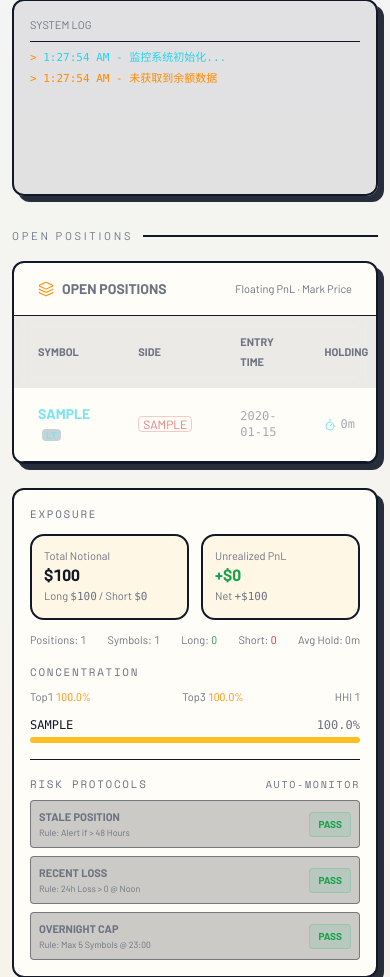
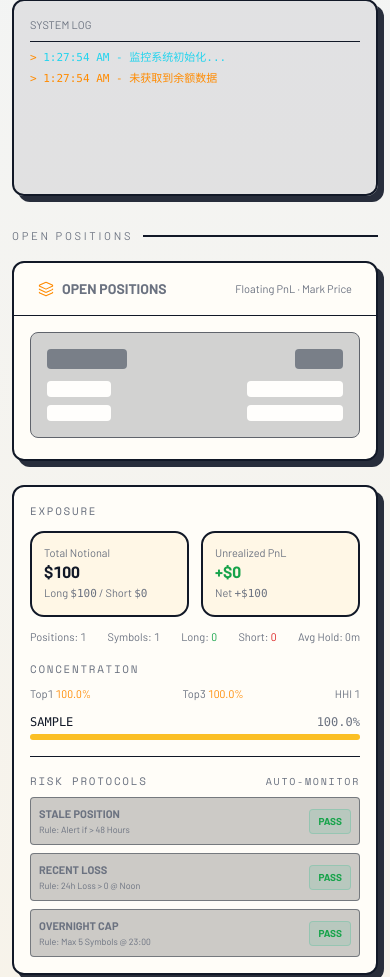
Before and after one commit to miracle-zs/crypto_dashboard, a FastAPI app: page /live-monitor in a window 390 px wide. Shown: the part 2514-3491 px from the top of the page. Run offline with FastAPI, Linux system fonts and the light colour scheme; tables that the repository leaves empty hold one stand-in row (values such as "Sample post"); a database or web service that is not in the repository returns one stand-in record (values such as "Sample title"); data that the repository does not hold is empty; some libraries are stand-ins or nearby versions.

Commit message:
feat(frontend): optimize live monitor performance and mobile UX
- Implement parallel API data fetching (Promise.all) to reduce loading time
- Add responsive Card View for Open Positions on mobile devices
- Add Skeleton Loaders to improve perceived performance during data fetch
- Fix mobile horizontal scrolling issue on tables

```diff
--- a/templates/live_monitor.html
+++ b/templates/live_monitor.html
@@ -677,14 +677,16 @@
             <div class="section-label mt-2">OPEN POSITIONS</div>
             <div class="grid grid-cols-1 lg:grid-cols-12 gap-6 mt-4">
                 <div class="lg:col-span-8">
-                    <div class="glass-panel rounded-xl overflow-hidden panel-reveal">
+                    <div class="glass-panel rounded-xl overflow-hidden panel-reveal min-h-[200px]">
                         <div class="flex justify-between items-center px-6 py-4 border-b border-gray-800">
                             <h3 class="text-sm font-bold text-gray-300 flex items-center">
                                 <i data-lucide="layers" class="mr-2 w-4 h-4 text-amber-400"></i> OPEN POSITIONS
                             </h3>
                             <span class="text-[11px] text-gray-500">Floating PnL · Mark Price</span>
                         </div>
-                        <div class="overflow-x-auto">
+
+                        <!-- Desktop Table View (Hidden on Mobile) -->
+                        <div class="hidden md:block overflow-x-auto">
                             <table class="w-full text-left text-sm text-gray-400 min-w-[760px] md:min-w-full">
                                 <thead class="bg-black/40 text-[11px] uppercase text-gray-500 font-bold sticky top-0 z-10 backdrop-blur">
                                     <tr>
@@ -700,10 +702,41 @@
                                         <th class="px-6 py-4 text-center">Long-term</th>
                                     </tr>
                                 </thead>
-                                <tbody id="open-positions-body" class="divide-y divide-gray-800"></tbody>
+                                <tbody id="open-positions-body" class="divide-y divide-gray-800">
+                                    <!-- Skeleton Loader for Table -->
+                                    <tr class="animate-pulse">
+                                        <td class="px-6 py-4"><div class="h-4 bg-gray-800 rounded w-16"></div></td>
+                                        <td class="px-6 py-4"><div class="h-4 bg-gray-800 rounded w-12"></div></td>
+                                        <td class="px-6 py-4"><div class="h-4 bg-gray-800 rounded w-24"></div></td>
+                                        <td class="px-6 py-4"><div class="h-4 bg-gray-800 rounded w-16"></div></td>
+                                        <td class="px-6 py-4 text-right"><div class="h-4 bg-gray-800 rounded w-16 ml-auto"></div></td>
+                                        <td class="px-6 py-4 text-right"><div class="h-4 bg-gray-800 rounded w-16 ml-auto"></div></td>
+                                        <td class="px-6 py-4 text-right"><div class="h-4 bg-gray-800 rounded w-20 ml-auto"></div></td>
+                                        <td class="px-6 py-4 text-right"><div class="h-4 bg-gray-800 rounded w-16 ml-auto"></div></td>
+                                        <td class="px-6 py-4 text-right"><div class="h-4 bg-gray-800 rounded w-12 ml-auto"></div></td>
+                                        <td class="px-6 py-4"><div class="h-4 bg-gray-800 rounded w-4 mx-auto"></div></td>
+                                    </tr>
+                                </tbody>
                             </table>
                         </div>
-                        <div id="open-positions-empty" class="px-6 py-6 text-sm text-gray-500 hidden">
+
+                        <!-- Mobile Card View (Visible only on Mobile) -->
+                        <div id="open-positions-mobile" class="md:hidden p-4 space-y-3">
+                            <!-- Skeleton Loader for Mobile -->
+                            <div class="p-4 bg-gray-800/30 border border-gray-700 rounded-lg animate-pulse">
+                                <div class="flex justify-between mb-3">
+                                    <div class="h-5 bg-gray-700 rounded w-20"></div>
+                                    <div class="h-5 bg-gray-700 rounded w-12"></div>
+                                </div>
+                                <div class="space-y-2">
+                                    <div class="flex justify-between"><div class="h-4 bg-gray-800 rounded w-16"></div><div class="h-4 bg-gray-800 rounded w-24"></div></div>
+                                    <div class="flex justify-between"><div class="h-4 bg-gray-800 rounded w-16"></div><div class="h-4 bg-gray-800 rounded w-24"></div></div>
+                                </div>
+                            </div>
+                        </div>
+
+                        <div id="open-positions-empty" class="px-6 py-6 text-sm text-gray-500 hidden text-center">
+                            <i data-lucide="inbox" class="w-8 h-8 mx-auto mb-2 opacity-50"></i>
                             当前无未平仓订单
                         </div>
                     </div>
@@ -925,34 +958,37 @@
         // -------------------------------------
         async function fetchData() {
             const startTime = Date.now();
+
+            // Parallel execution for faster loading
+            const pBalance = fetchBalance();
+            const pPositions = fetchOpenPositions();
+
+            await Promise.all([pBalance, pPositions]);
+            updateLastUpdated();
+        }
+
+        async function fetchBalance() {
             try {
                 const response = await fetch(`/api/balance-history?time_range=${currentTimeRange}`);
-                if (!response.ok) {
-                    throw new Error(`HTTP error! status: ${response.status}`);
-                }
+                if (!response.ok) throw new Error(`HTTP error! status: ${response.status}`);
+
                 const data = await response.json();
-
                 if (data && data.length > 0) {
-                    // Check if data is new or time range changed
                     const latestTime = data[data.length - 1].time;
                     if (lastRequestedTimeRange !== currentTimeRange || latestTime > lastFetchTime) {
                         lastFetchTime = latestTime;
-                        lastRequestedTimeRange = currentTimeRange; // Update lastRequestedTimeRange here
+                        lastRequestedTimeRange = currentTimeRange;
                         balanceData = data;
                         logToTerminal(`接收到 ${data.length} 条最新余额数据`);
                         analyzeAndDisplay();
                     }
-                    updateLastUpdated();
                 } else {
                     logToTerminal("未获取到余额数据", "warn");
                 }
-
             } catch (error) {
-                console.error("Fetch error:", error);
-                logToTerminal(`数据获取失败: ${error.message}`, "error");
-            }
-
-            await fetchOpenPositions();
+                console.error("Fetch balance error:", error);
+                logToTerminal(`余额获取失败: ${error.message}`, "error");
+            }
         }
 
         // -------------------------------------
```
